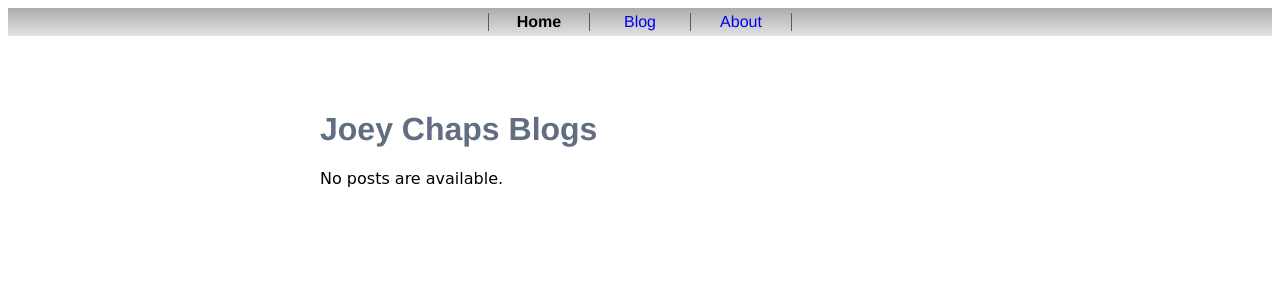
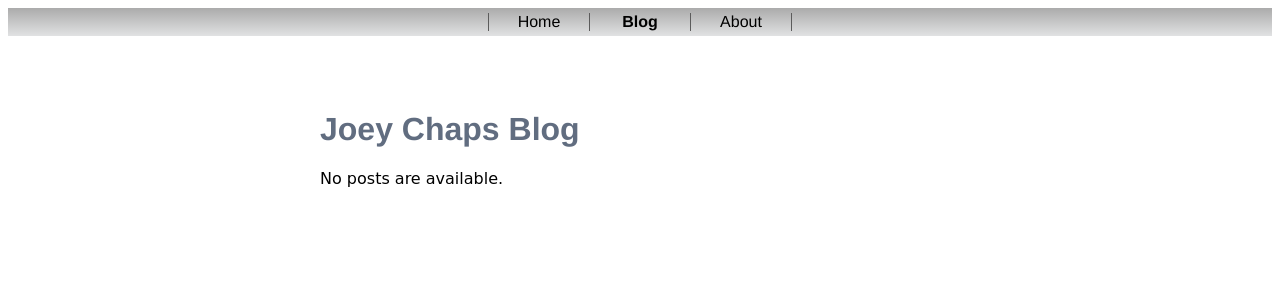
Before and after one commit to JoeyChaps/blog, a Django app: template blogs/templates/blogs/index.html in a window 1280 px wide. Shown: the top 300 px of the page. Run offline with Django 3.2, Linux system fonts and the light colour scheme; the template is opened without the code that fills it, so the values that code supplies are empty; some libraries are stand-ins or nearby versions.

Commit message:
code changes for about, home and navbar

```diff
--- a/blogs/static/blogs/style.css
+++ b/blogs/static/blogs/style.css
@@ -55,6 +55,11 @@ h2, label {
 
 .navlink {
 	text-decoration: none;
+	color: black;
+}
+
+.navlink:hover {
+	color: white;
 }
 
 .navbutton {
--- a/blogs/templates/blogs/detail.html
+++ b/blogs/templates/blogs/detail.html
@@ -8,10 +8,7 @@
 {% block blog_content %}
 
 <h1>{{ post.post_head }}</h1>
-
 {% for pic in pictures %}
-
-
 <div class="outer" align="center">
   <div class="middle" width="100%" >
     <img id="photo" src="{{ MEDIA_URL }}{{ pic.get_image_filename}}" alt="{{ pic.caption }}" height="400" >
@@ -24,7 +21,6 @@
   <p>{{ pic.caption }}</p>
 </div>
 {% endfor %}
-<br/>
 <div class="content">
   <p>{{ post.post_text | linebreaks }}</p>
 </div>
--- a/blogs/templates/blogs/index.html
+++ b/blogs/templates/blogs/index.html
@@ -2,16 +2,16 @@
 {% load staticfiles %}
 <link rel="stylesheet" type="text/css" href="{% static 'blogs/style.css' %}" />
 
-{% block title_content %}Joey Chaps Blogs{% endblock %}
+{% block title_content %}Joey Chaps Blog{% endblock %}
 
-{% block nav-home %}<strong class="nav-active">Home</strong>{% endblock %}
+{% block nav-blog %}<strong class="nav-active">Blog</strong>{% endblock %}
 
 {% block blog_content %}
-<h1>Joey Chaps Blogs</h1>
+<h1>Joey Chaps Blog</h1>
 {% if latest_post_list %}
 	<ul>
 	{% for post in latest_post_list %}
-    	<li><a href="{% url 'blogs:detail' post.id %}">{{ post.post_head }}</a></li>
+    	<li><a href="{% url 'blogs:detail' post.id %}">{{ post.post_head }}</a><span style="font-size:14px"> - {{post.pub_date}}<span></li>
 	{% endfor %}
 	</ul>
 {% else %}
--- a/blogs/urls.py
+++ b/blogs/urls.py
@@ -8,6 +8,8 @@ urlpatterns = patterns('',
 	# url(r'^$', views.index, name='index'),
 	url(r'^$', views.IndexView.as_view(), name='index'),
 
+	# url(r'^$', views.HomeView.as_view(), name='home'),
+
 	# ex: /blogs/5/
 	url(r'^(?P<post_id>\d+)/$', views.detail, name='detail'),
 	# url(r'^(?P<pk>\d+)/$', views.DetailView.as_view(), name='detail'),
```
Also changed, not shown: blog/urls.py (+3 -17 lines), blogs/models.py (+0 -11 lines), blogs/views.py (+13 -10 lines).
